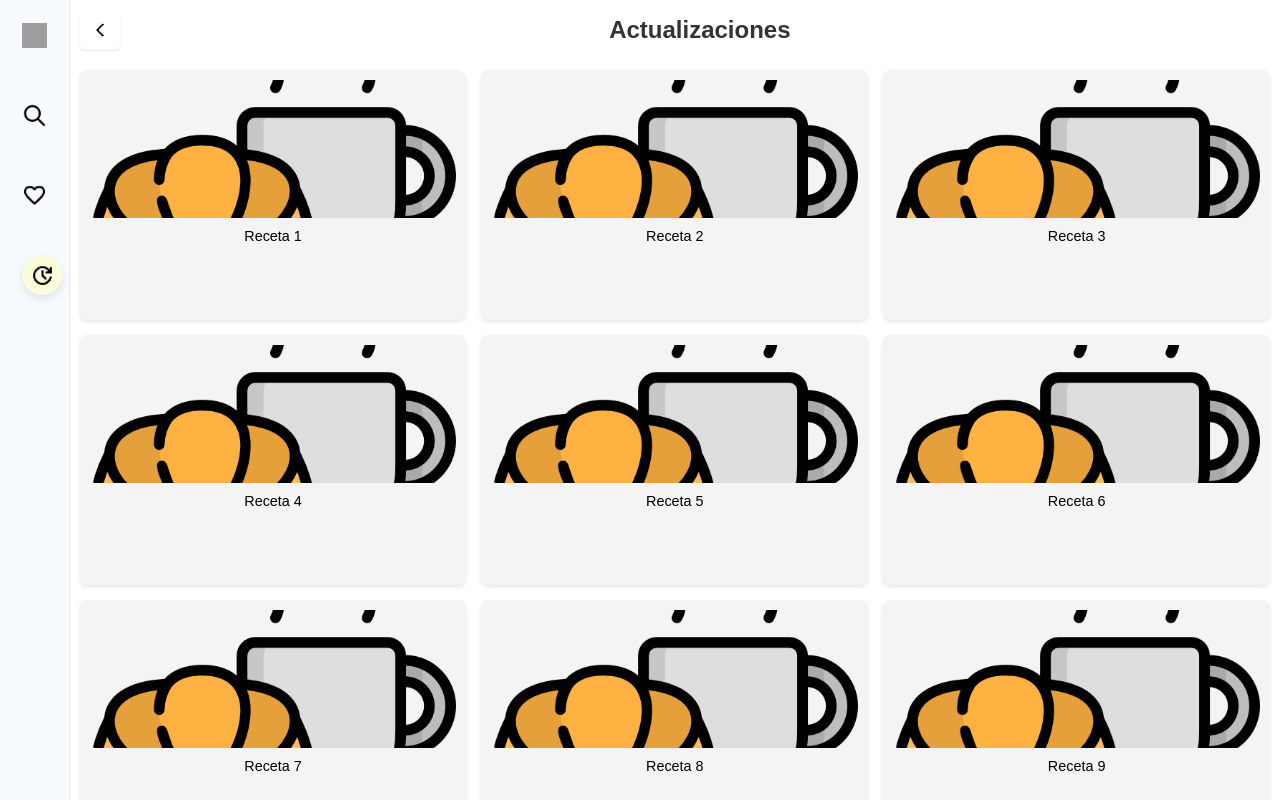
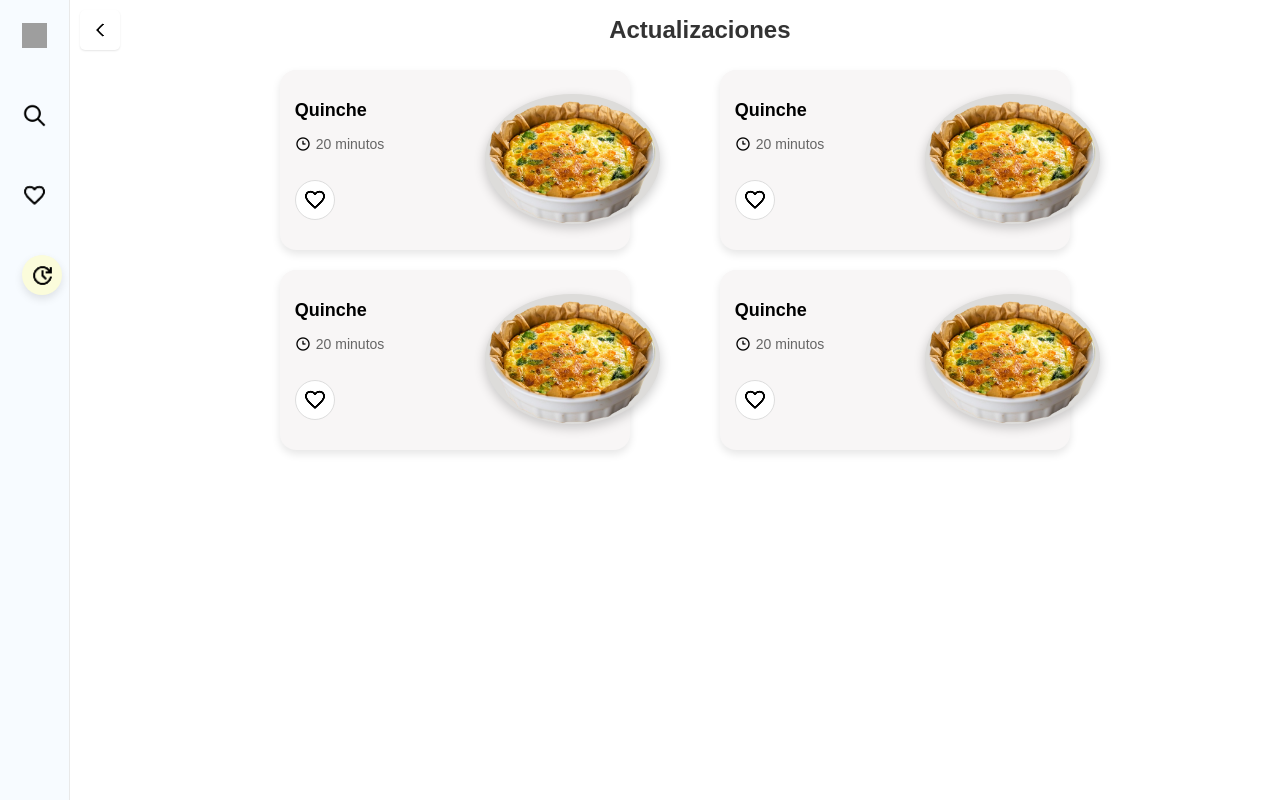
Before and after one commit to Ju4nse56/ProyectoRecetas, a Vue app: page /Actualizaciones in a window 1280 px wide. Built offline with nearby package versions, Linux system fonts and the light colour scheme; grey boxes are pictures that could not be loaded.

Commit message:
Quite el filtro del home

```diff
--- a/package.json
+++ b/package.json
@@ -10,6 +10,7 @@
   "dependencies": {
     "core-js": "^3.8.3",
     "element-plus": "^2.9.9",
+    "primevue": "^4.3.4",
     "vue": "^3.2.13",
     "vue-router": "^4.0.3"
   },
--- a/src/components/HomeComponents/SearchBar.vue
+++ b/src/components/HomeComponents/SearchBar.vue
@@ -4,9 +4,6 @@
             <h1 class="title">Try it</h1>
             <div class="search-container">
                 <input type="text" placeholder="Buscar" class="search-input">
-                <div class="filter">
-                    <img class="icon" :src="require('@/assets/imgSearch/filtrar.png')" alt="Filtrar" />
-                </div>
             </div>
         </div>
     </div>
--- a/src/components/LoginComponents/LoginHome.vue
+++ b/src/components/LoginComponents/LoginHome.vue
@@ -57,6 +57,7 @@ body {
 }
 
 .login-btn {
+    width: 70%;
     padding: 10px;
     background: black;
     color: white;
@@ -64,7 +65,6 @@ body {
     border-radius: 20px;
     cursor: pointer;
     font-size: 16px;
-    width: 100%;
 }
 
 .forgot-password {
--- a/src/components/LoginComponents/LoginHome2.vue
+++ b/src/components/LoginComponents/LoginHome2.vue
@@ -59,7 +59,7 @@ body {
 }
 
 .login-btn {
-    width: 100%;
+    width: 70%;
     padding: 10px;
     background: black;
     color: white;
--- a/src/main.js
+++ b/src/main.js
@@ -3,8 +3,11 @@ import App from './App.vue'
 import router from './router'
 import ElementPlus from 'element-plus'
 import 'element-plus/dist/index.css'
+import Dialog from 'primevue/dialog';
+
 
 const app = createApp(App)
 app.use(router)
 app.use(ElementPlus)
+app.use(Dialog)
 app.mount('#app')
--- a/src/views/ActualizacionesView.vue
+++ b/src/views/ActualizacionesView.vue
@@ -13,41 +13,50 @@
 
             <div class="abajo">
                 <div class="subcontenedor">
-          <div class="recetas-grid">
-            <div class="tarjeta-receta" v-for="(receta, index) in recetas" :key="index">
-              <img :src="receta.imagen" :alt="`Imagen de ${receta.texto}`" class="imagen-receta" />
-              <p class="texto-receta">{{ receta.texto }}</p>
+                    <CardComponent v-for="(item, index) in recetas" :key="index" :recipe="item" />
                 </div>
             </div>
         </div>
     </div>
-    </div>
-  </div>
+
 </template>
 
 <script>
 import ImagenAtras from '@/components/CategoriaComponents/ImagenAtras.vue';
 import SidebarMenu from '@/components/HomeComponents/SidebarMenu.vue';
-import desayunoImg from '@/assets/imgCategories/desayuno.png';
+import CardComponent from '@/components/CardComponent/CardComponent.vue';
 
 export default {
-  name: 'ActualizacionesView',
+    name: 'FavoritosView',
     components: {
         ImagenAtras,
-    SidebarMenu
+        SidebarMenu,
+        CardComponent
     },
     data() {
         return {
             recetas: [
-        { imagen: desayunoImg, texto: 'Receta 1' },
-        { imagen: desayunoImg, texto: 'Receta 2' },
-        { imagen: desayunoImg, texto: 'Receta 3' },
-        { imagen: desayunoImg, texto: 'Receta 4' },
-        { imagen: desayunoImg, texto: 'Receta 5' },
-        { imagen: desayunoImg, texto: 'Receta 6' },
-        { imagen: desayunoImg, texto: 'Receta 7' },
-        { imagen: desayunoImg, texto: 'Receta 8' },
-        { imagen: desayunoImg, texto: 'Receta 9' }
+                {
+                    title: 'Quiche',
+                    time: '20 minutos',
+                    image: require('@/assets/imgRecetas/goulash.jpg-editada-removebg-preview.png')
+                },
+                {
+                    title: 'Quiche',
+                    time: '20 minutos',
+                    image: require('@/assets/imgRecetas/goulash.jpg-editada-removebg-preview.png')
+                },
+                {
+                    title: 'Quiche',
+                    time: '20 minutos',
+                    image: require('@/assets/imgRecetas/goulash.jpg-editada-removebg-preview.png')
+                },
+                {
+                    title: 'Quiche',
+                    time: '20 minutos',
+                    image: require('@/assets/imgRecetas/goulash.jpg-editada-removebg-preview.png')
+                }
+
             ]
         };
     }
@@ -55,15 +64,9 @@ export default {
 </script>
 
 <style scoped>
-.main-container {
-  display: flex;
-  width: 100vw;
-  height: 100vh;
-  color: #000;
-  flex-direction: row;
-  overflow: hidden;
+.main-container{
+    background-color: white;
 }
-
 .contenedor2 {
     width: 95%;
     height: 100%;
@@ -92,7 +95,7 @@ export default {
 
 .Titulo {
     flex: 1;
-  height: 100%;
+    height: 40px;
     display: flex;
     align-items: center;
     justify-content: center;
@@ -115,44 +118,19 @@ export default {
 
 .subcontenedor {
     width: 100%;
-  height: 100%;
-  background-color: white;
+    max-width: 900px;
     margin: 0 auto;
     padding: 10px;
-  position: relative;
+    display: grid;
+    grid-template-columns: repeat(2, 1fr);
+    gap: 20px 0;
+    justify-items: center;
 }
 
-.recetas-grid {
-  display: grid;
-  grid-template-columns: repeat(3, 1fr);
-  gap: 15px;
-  justify-items: center;
-  width: 100%;
+@media (max-width: 500px) {
+    .subcontenedor {
+        grid-template-columns: 1fr;
+    }
 }
 
-.tarjeta-receta {
-  background-color: #f4f4f4;
-  padding: 10px;
-  border-radius: 8px;
-  display: flex;
-  flex-direction: column;
-  align-items: center;
-  width: 100%;
-  max-width: auto;
-  height: 250px;
-  box-shadow: 0 2px 4px rgba(0, 0, 0, 0.1);
-}
-
-.imagen-receta {
-  width: 100%;
-  height: 60%;
-  object-fit: cover;
-  border-radius: 5px;
-}
-
-.texto-receta {
-  margin-top: 10px;
-  font-size: 0.9rem;
-  text-align: center;
-}
 </style>
--- a/src/views/LoginPrincipal.vue
+++ b/src/views/LoginPrincipal.vue
@@ -50,10 +50,12 @@ export default {
 
 body, html {
   height: 100%;
+  width: 100%;
   display: flex;
   justify-content: center;
   align-items: center;
   background-color: #f4f4f4;
+  overflow: hidden;
 }
 
 .ContenedorLogin {
@@ -143,10 +145,10 @@ body, html {
 }
 
 /* Media Queries para dispositivos móviles */
-@media (max-width: 480px) {
+@media (max-width: 500px) {
   .ContenedorLogin {
     flex-direction: column;
-    width: 100%;
+    width: 100vw;
     height: 100vh;
     border-radius: 0;
     padding: 0;
@@ -156,7 +158,7 @@ body, html {
 
   .image-placeholder {
     width: 100%;
-    height: 30vh;
+    height: 35vh;
     margin-right: 0;
     margin-bottom: 0;
     border-radius: 0;
@@ -164,7 +166,7 @@ body, html {
 
   .login-box {
     width: 100%;
-    height: 70vh;
+    height: 65vh;
     border-radius: 25px 25px 0 0;
     padding: 20px;
     margin-top: -20px;
@@ -178,19 +180,4 @@ body, html {
     margin-bottom: 25px;
   }
 }
-
-@media (max-width: 480px) {
-  .image-placeholder {
-    height: 25vh;
-  }
-
-  .login-box {
-    height: 75vh;
-    padding: 20px 15px;
-  }
-
-  .button-box {
-    width: 180px;
-  }
-}
 </style>
--- a/src/views/SearchView.vue
+++ b/src/views/SearchView.vue
@@ -1,12 +1,15 @@
 <template>
     <SearchFilter />
+    <SidebarMenu/>
 </template>
 
 <script>
 import SearchFilter from '@/components/SearchFilter/SearchFilter.vue';
+import SidebarMenu from '@/components/HomeComponents/SidebarMenu.vue';
 export default {
     components: {
         SearchFilter,
+        SidebarMenu
     },
 }
 </script>
```
Also changed, not shown: 1 other file (tests, documents, lock files or other folders). Lines whose indentation alone changed are shown as unchanged.
